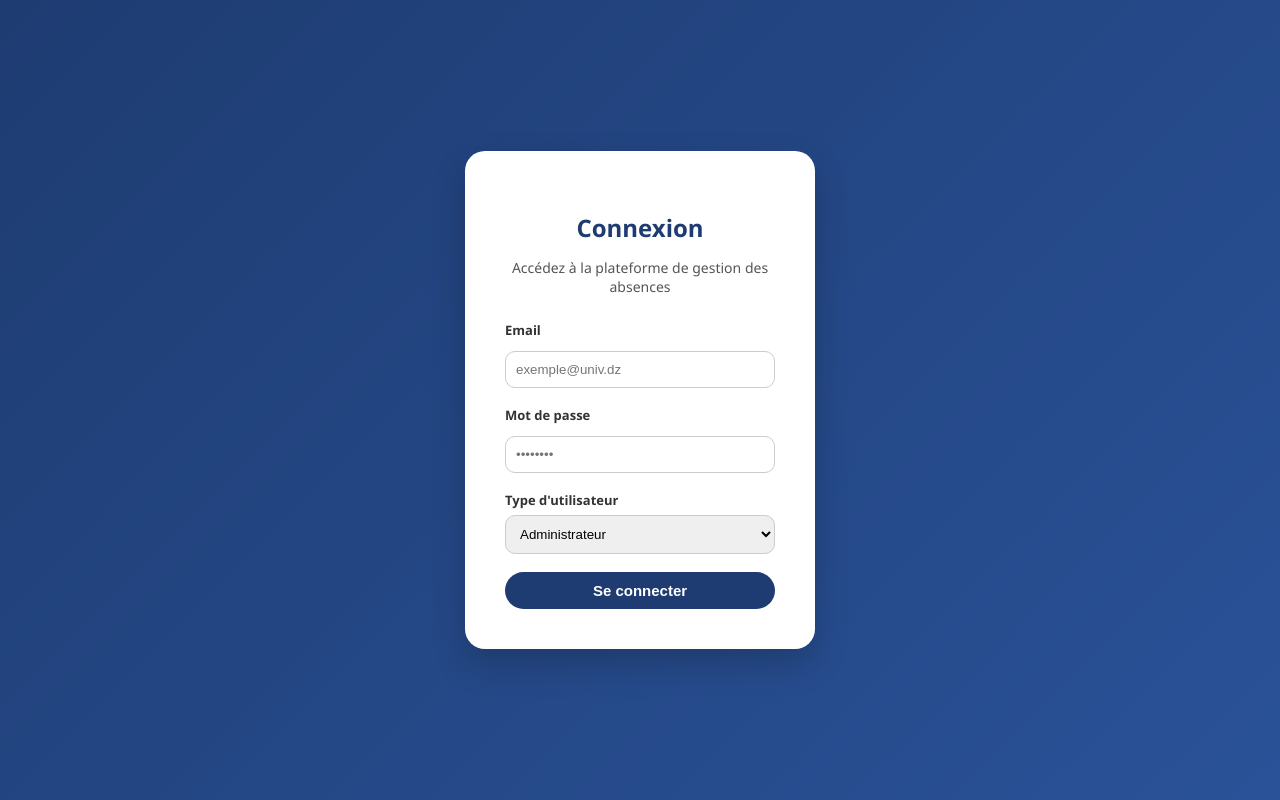
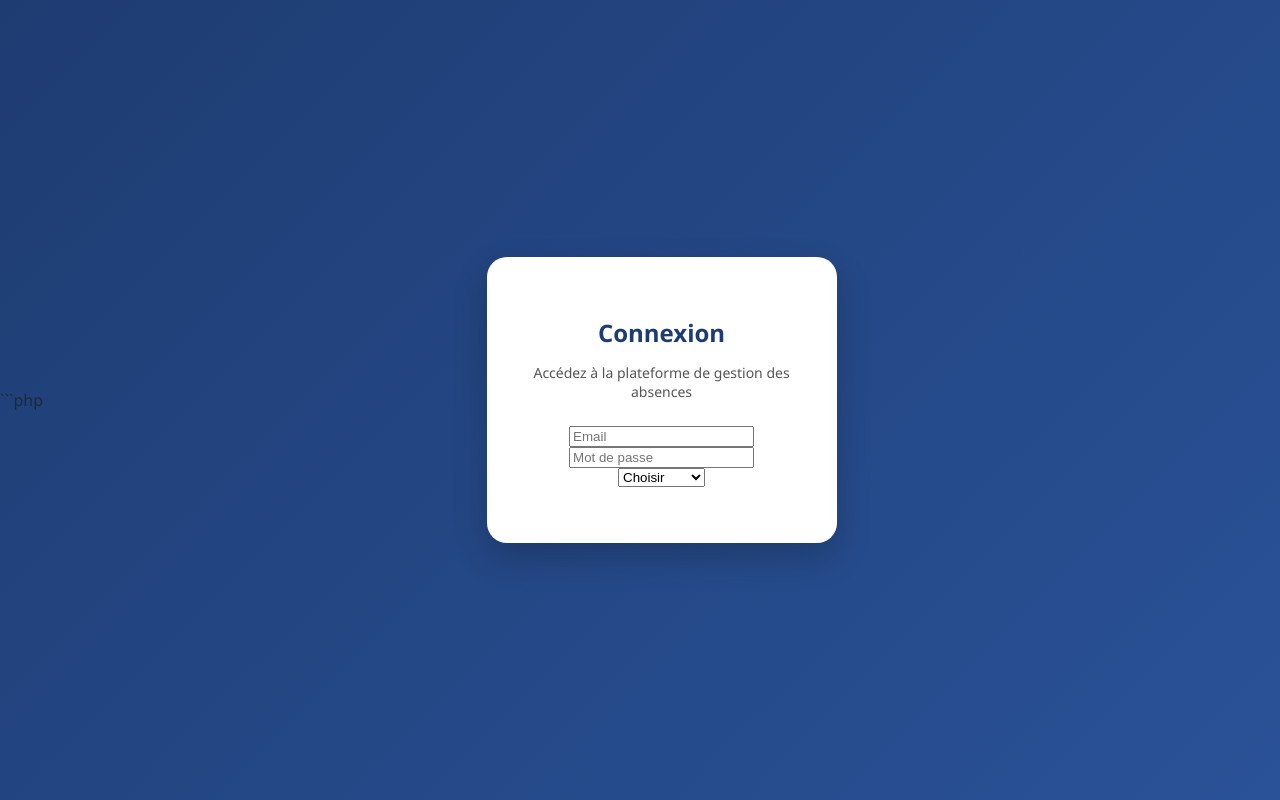
Before and after one commit to farahbch205/gestion-et-suivi-des-absences-des-etudiants, a PHP site: page /login.php in a window 1280 px wide. Run offline with PHP 8.4, Linux system fonts and the light colour scheme; a stand-in replaces the project's code that opens the database connection.

Commit message:
Add files via upload

````diff
--- a/login.php
+++ b/login.php
@@ -1,39 +1,62 @@
+```php
 <?php
-//$conn = new mysqli("localhost", "root", "", "gestion_absences");
+include "config.php";
 
-//if ($conn->connect_error) {
-  //  die("Erreur connexion: " . $conn->connect_error);
-//}
-include "$_SERVER[DOCUMENT_ROOT]/gestion_absences/db_connection.php";
-$conn = OpenConnection();
-if(isset($_POST["email"]) && isset($_POST["password"]) && isset($_POST["role"])) {
+$error="";
 
-    $email = $_POST["email"];
-    $password = $_POST["password"];
-    $role = $_POST["role"];
+if(isset($_POST['login'])){
 
-    if ($role == "Administrateur") {
-        $table = "administrateurs";
-        $redirect = "dashboard.html";
-    } elseif ($role == "Professeur") {
-        $table = "enseignants";
-        $redirect = "prof-dashboard.html";
-    } else {
-        $table = "etudiants";
-        $redirect = "student-absences.html";
-    }
+$email=$_POST['email'];
+$password=$_POST['password'];
+$role=$_POST['role'];
 
-    $sql = "SELECT * FROM $table WHERE email='$email' AND motDePasse='$password'";
-    $result = $conn->query($sql);
+$sql="SELECT * FROM users WHERE email='$email'";
+$result=mysqli_query($conn,$sql);
 
-    if ($result && $result->num_rows > 0) {
-        header("Location: $redirect");
-        exit();
-    } else {
-        echo "<script>alert('Email ou mot de passe incorrect');</script>";
-    }
+if(mysqli_num_rows($result)==1){
+
+$user=mysqli_fetch_assoc($result);
+
+if($password==$user['password']){
+
+if($role==$user['role']){
+
+$_SESSION['id']=$user['id'];
+$_SESSION['role']=$user['role'];
+$_SESSION['name']=$user['name'];
+
+if($role=="admin"){
+header("Location: admin_dashboard.php");
+}
+
+elseif($role=="prof"){
+header("Location: prof_dashboard.php");
+}
+
+else{
+header("Location: student_dashboard.php");
+}
+
+exit();
+
+}
+else{
+$error="Type utilisateur incorrect";
+}
+
+}
+else{
+$error="Mot de passe incorrect";
+}
+
+}
+else{
+$error="Utilisateur non trouvé";
+}
+
 }
 ?>
+
 <!DOCTYPE html>
 <html lang="fr">
 <head>
@@ -49,33 +72,24 @@ if(isset($_POST["email"]) && isset($_POST["password"]) && isset($_POST["role"]))
         <div class="login-card">
 
             <h2>Connexion</h2>
+            <?php if($error!=""){ echo $error; } ?>
             <p class="subtitle">Accédez à la plateforme de gestion des absences</p>
 
             <form method="POST">
 
-                <div class="form-group">
-                    <label>Email</label>
-                    <input type="email" name="email" placeholder="exemple@univ.dz" required>
-                </div>
+<input type="email" name="email" placeholder="Email" required>
 
-                <div class="form-group">
-                    <label>Mot de passe</label>
-                    <input type="password" name="password" placeholder="••••••••" required>
-                </div>
+<input type="password" name="password" placeholder="Mot de passe" required>
 
-                <div class="form-group">
-                    <label>Type d'utilisateur</label>
-                    <select name="role">
-                        <option>Administrateur</option>
-                        <option>Étudiant</option>
-                        <option>Professeur</option>
-                    </select>
-                </div>
+<select name="role" required>
 
-                <button type="submit" class="btn primary">
-                    Se connecter
-                </button>
+<option value="">Choisir</option>
+<option value="admin">Admin</option>
+<option value="prof">Professeur</option>
+<option value="student">Etudiant</option>
 
+</select>
+</div>
             </form>
 
         </div>
````
Also changed, not shown: admin_dashboard.php (added, +15 -0 lines), manage-users.php (added, +35 -0 lines).
